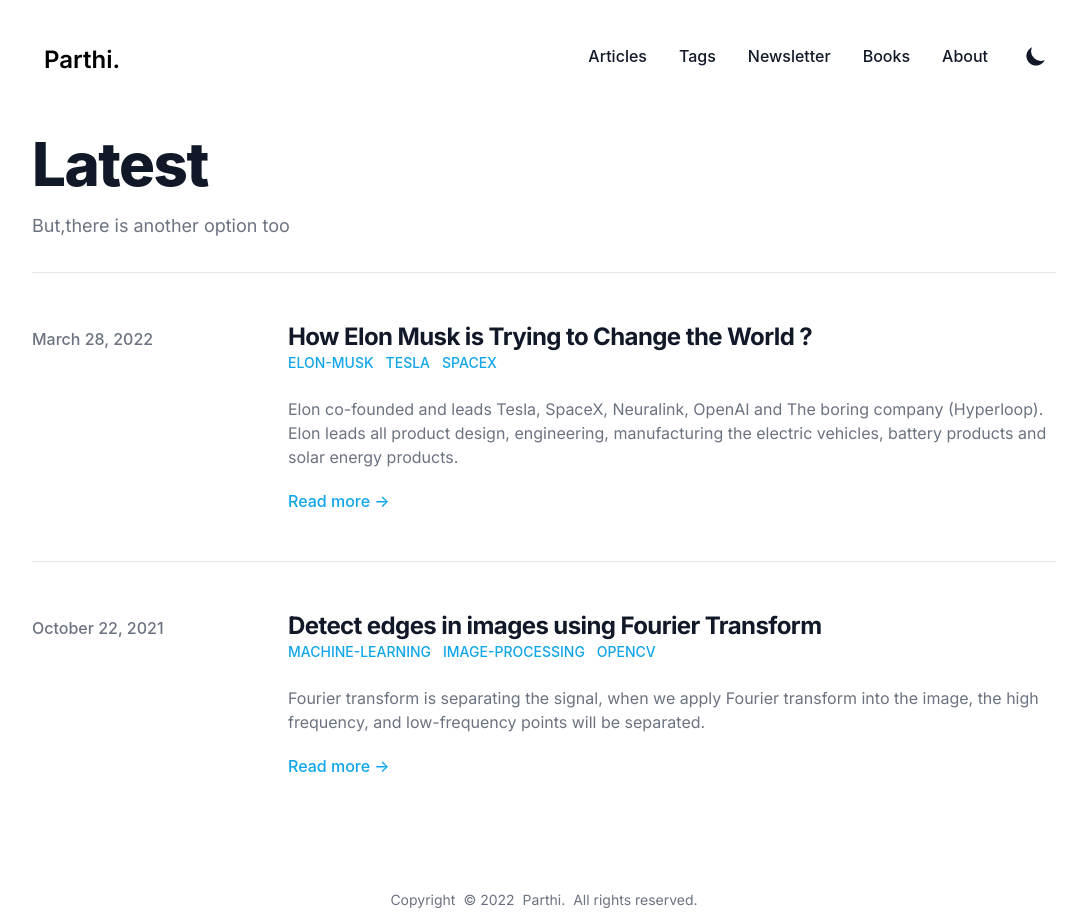
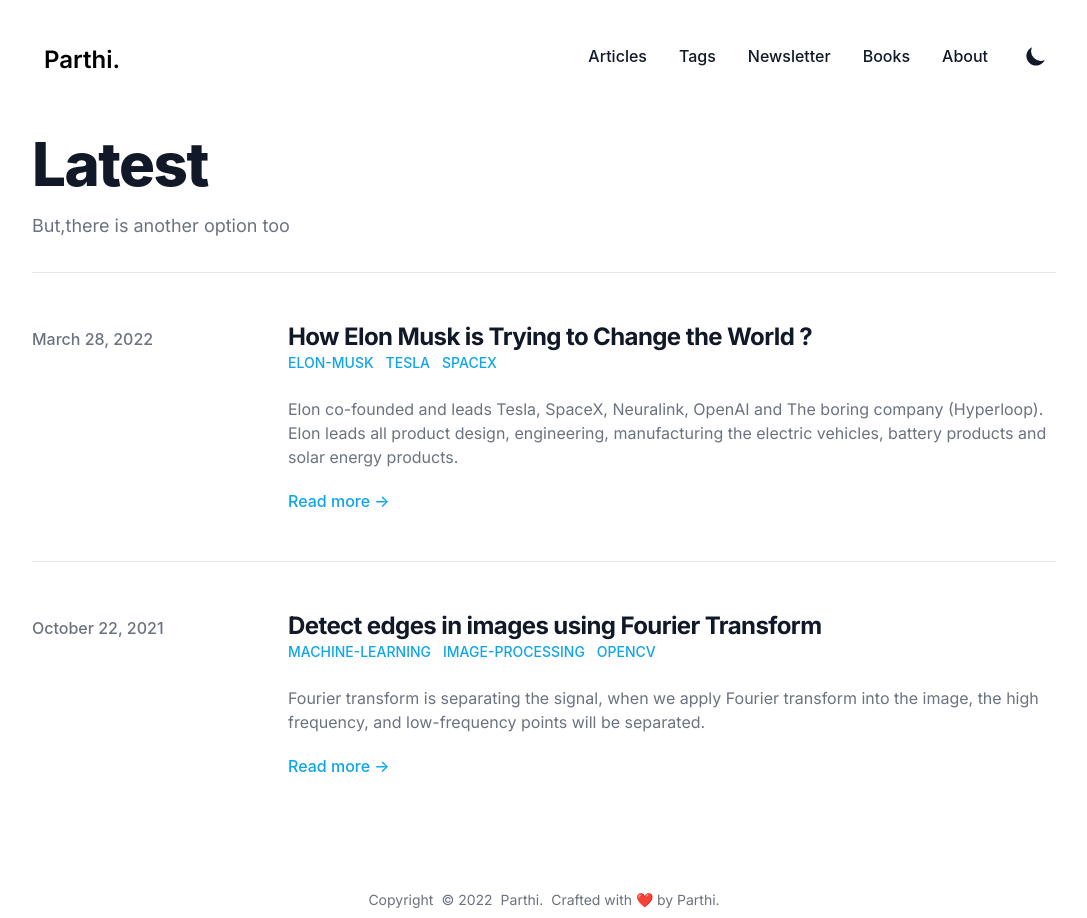
Before and after one commit to paartheee/website, a Next.js app: page / in a window 1280 px wide. Shown: the whole page, without its empty margins (96-1183 px from the left). Built offline with nearby package versions, Linux system fonts and the light colour scheme; a web font is replaced by a local one; what @tailwindcss/typography would draw is missing.

Commit message:
copywrite

```diff
--- a/components/Footer.js
+++ b/components/Footer.js
@@ -17,8 +17,8 @@ export default function Footer() {
         <div className="flex mb-2 space-x-2 text-sm text-gray-500 dark:text-gray-400">
           <div>Copyright</div>
           <div>{`© ${new Date().getFullYear()}`}</div>
-          <Link href="http://junryo.xyz">{siteMetadata.title}.</Link>
-          <div>All rights reserved.</div>
+          <Link href="https://blogwebsite-git-master-parthi-bharathi.vercel.app/">{siteMetadata.title}.</Link>
+          <div>Crafted with ❤️ by Parthi.</div>
         </div>
       </div>
     </footer>
```
